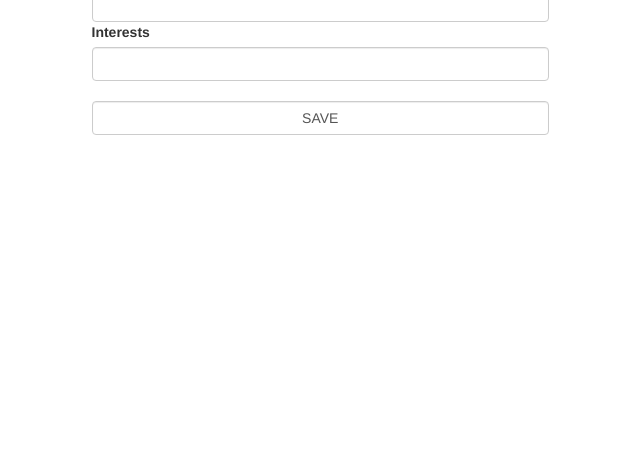
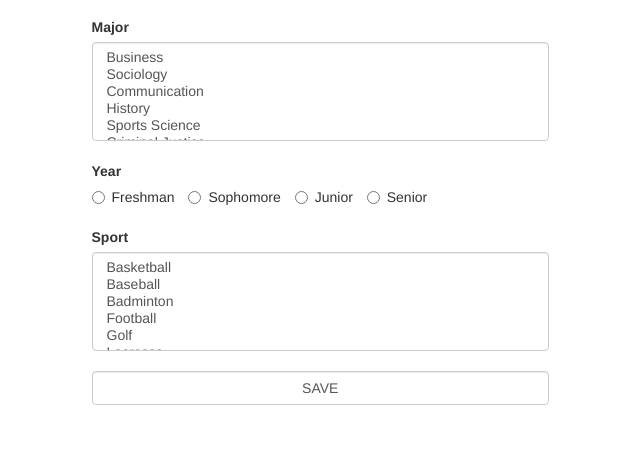
Before and after one commit to akguthal/overtime-tool, a PHP site: page /studentProfile.php in a window 1280 px wide. Shown: the part 334-800 px from the top of the page, without its empty margins (466-1106 px from the left). Run offline with PHP 8.4, Linux system fonts and the light colour scheme; the visitor is signed in with stand-in values (Sample User, id 1); some libraries are stand-ins or nearby versions.

```diff
--- a/studentProfile.php
+++ b/studentProfile.php
@@ -1,22 +1,19 @@
 
 <?php
 session_start();
-print_r($_SESSION);
+
 if(isset($_POST["submit"])) {
     echo("yep");
-    $_SESSION["name"] = $_POST["name"];
     $_SESSION["year"] = $_POST["year"];
     $_SESSION["major"] = $_POST["major"];
     $_SESSION["sport"] = $_POST["sport"];
-    $_SESSION["interests"] = $_POST["interests"];
+    $_SESSION["school"] = $_POST["school"];
     $_SESSION["newProfile"] = "new";
     $_SESSION["studentProfile"] = "student";
     header("Location: storeInDatabase.php");
 } else {
     echo("nope");
 }
-/* <link rel="stylesheet" type="text/css" href="profileStyle.css">
-    <link rel="stylesheet" type="text/css" href="assets/css/bootstrap.css">*/
 
 $body = <<<ENDOFDATA
 <!DOCTYPE html>
@@ -26,6 +23,8 @@ $body = <<<ENDOFDATA
     <meta name="viewport" content="width=device-width, initial-scale=1">
     <script src="https://code.jquery.com/jquery-1.9.1.min.js"></script>
     <script src="upload.js" type="text/javascript"></script>
+    <link rel="stylesheet" type="text/css" href="css/profileStyle.css">
+    <link rel="stylesheet" type="text/css" href="assets/css/bootstrap.css">
     <link rel="stylesheet" href="https://maxcdn.bootstrapcdn.com/bootstrap/3.3.7/css/bootstrap.min.css">
     <script src="https://ajax.googleapis.com/ajax/libs/jquery/3.1.1/jquery.min.js"></script>
     <script src="https://maxcdn.bootstrapcdn.com/bootstrap/3.3.7/js/bootstrap.min.js"></script>
@@ -40,7 +39,6 @@ $body = <<<ENDOFDATA
         <div class="container-fluid">
             <div class="navbar-header">
                 <img class="logo-img" src="img/OTLogo2.png" width="120" height="50" align="top">
-
             </div>
             <ul class="nav navbar-nav">
                 <li class="active"><a href="#">Home</a></li>
@@ -52,7 +50,6 @@ $body = <<<ENDOFDATA
     </nav>
 </div>
 <div class="container" >
-
     <div class="row">
         <h2><strong>Create Profile</strong></h2>
         <div class="col-sm-5" align="right">
@@ -64,42 +61,70 @@ $body = <<<ENDOFDATA
                 <span class="btn  btn-file" >
                      <input type="file" id="imgInp" accept="image/*" style="visibility: hidden; display: block" >
                 </span>
-
             </div>
         </div>
         <div class="col-sm-5" >
             <div class="info" >
-
+                <form action = "{$_SERVER['PHP_SELF']}" method = "post"
                 <label>Name</label>
-                <form action="studentProfile.php" method = "post">
                 <input type="text" class="form-control" name="name" id="name" value="{$_SESSION['name']}" />
+                <br/>
+                <label>University</label>
+                <select name="school" size="5" class="form-control">
+                    <option value="Michigan">University of Michigan</option>
+                    <option value="Northwestern">Northwestern University</option>
+                    <option value="Wisconsin">Wisconsin University</option>
+                    <option value="Illinois">University of Illinois</option>
+                    <option value="PennState">Penn State University</option>
+                    <option value="Ohio"> Ohio State University</option>
+                    <option value="MichiganState">Michigan State University </option>
+                    <option value="Purdue">Purdue University</option>
+                    <option value="Minnesota">University of Minnesota</option>
+                    <option value="Indiana">Indiana University</option>
+                </select>
+                <br/>
+                <label>Major</label>
+                <select name="major" size="5" class="form-control">
+                    <option value="Business">Business</option>
+                    <option value="Sociology">Sociology</option>
+                    <option value="Communication">Communication</option>
+                    <option value="History">History</option>
+                    <option value="Sports Science">Sports Science</option>
+                    <option value="Criminal Justice">Criminal Justice</option>
+                    <option value="Education">Education</option>
+                    <option value="Engineering">Engineering</option>
+                    <option value="Math">Math</option>
+                    <option value="Computer Science">Computer Science</option>
+                </select>
+                <br/>
                 <label>Year</label><br/>
                 <label class="radio-inline"><input type= radio name="year" value="freshman">Freshman</label>
                 <label class="radio-inline"><input type= radio name="year" value="sophomore">Sophomore</label>
                 <label class="radio-inline"><input type= radio name="year" value="junior">Junior</label>
                 <label class="radio-inline"><input type= radio name="year" value="senior">Senior</label><br/>
-                    <label>Major</label>
-                    <input type="text" class="form-control" name="major" id="major" />
+                <br/>
                 <label>Sport</label>
-                    <input type="text" class="form-control" name="sport" id="sport" />
-                    <label>Interests</label>
-                    <input type="text" class="form-control" name="interests" id="interests" />
+                 <select name="sport" size="5" class="form-control">
+                    <option value="Basketball">Basketball</option>
+                    <option value="Baseball">Baseball</option>
+                    <option value="Badminton">Badminton</option>
+                    <option value="Football">Football</option>
+                    <option value="Golf">Golf</option>
+                    <option value="Lacrosse">Lacrosse</option>
+                    <option value="Soccer">Soccer</option>
+                    <option value="Softball">Softball</option>
+                    <option value="Tennis">Tennis</option>
+                    <option value="Volleyball">Volleyball</option>
+                </select>
                 <br/>
                 <input type="submit" class="form-control" value="SAVE" name="submit" align="right" id="save">
+            </div>
             </form>
         </div>
-
-
     </div>
-
 </div>
-
-</div>
-
 </body>
 </html>
 ENDOFDATA;
 echo ($body);
-
-
-//session_destroy();
+?>
```
Also changed, not shown: overtime.sql (+5 -3 lines). Lines whose indentation alone changed are shown as unchanged.
